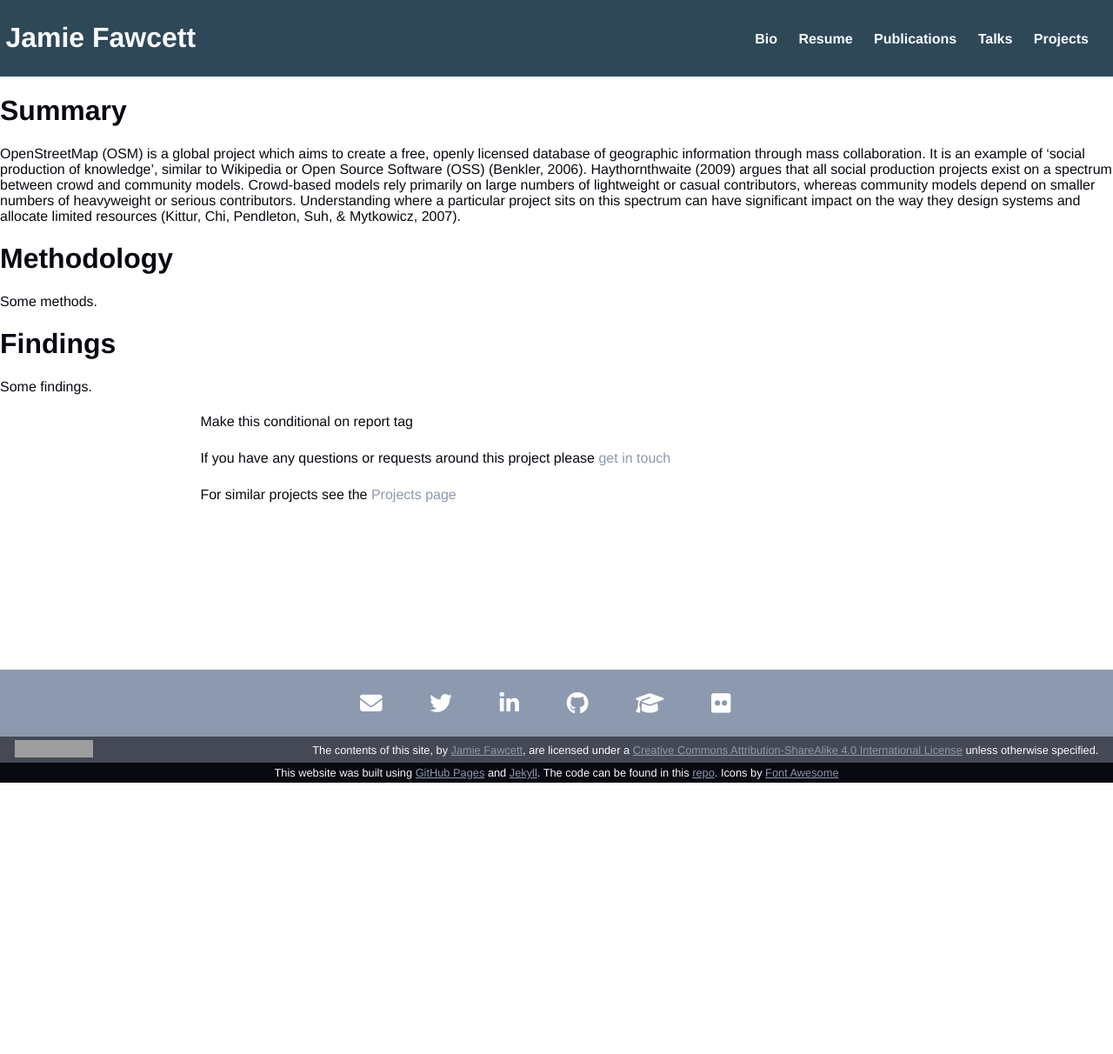
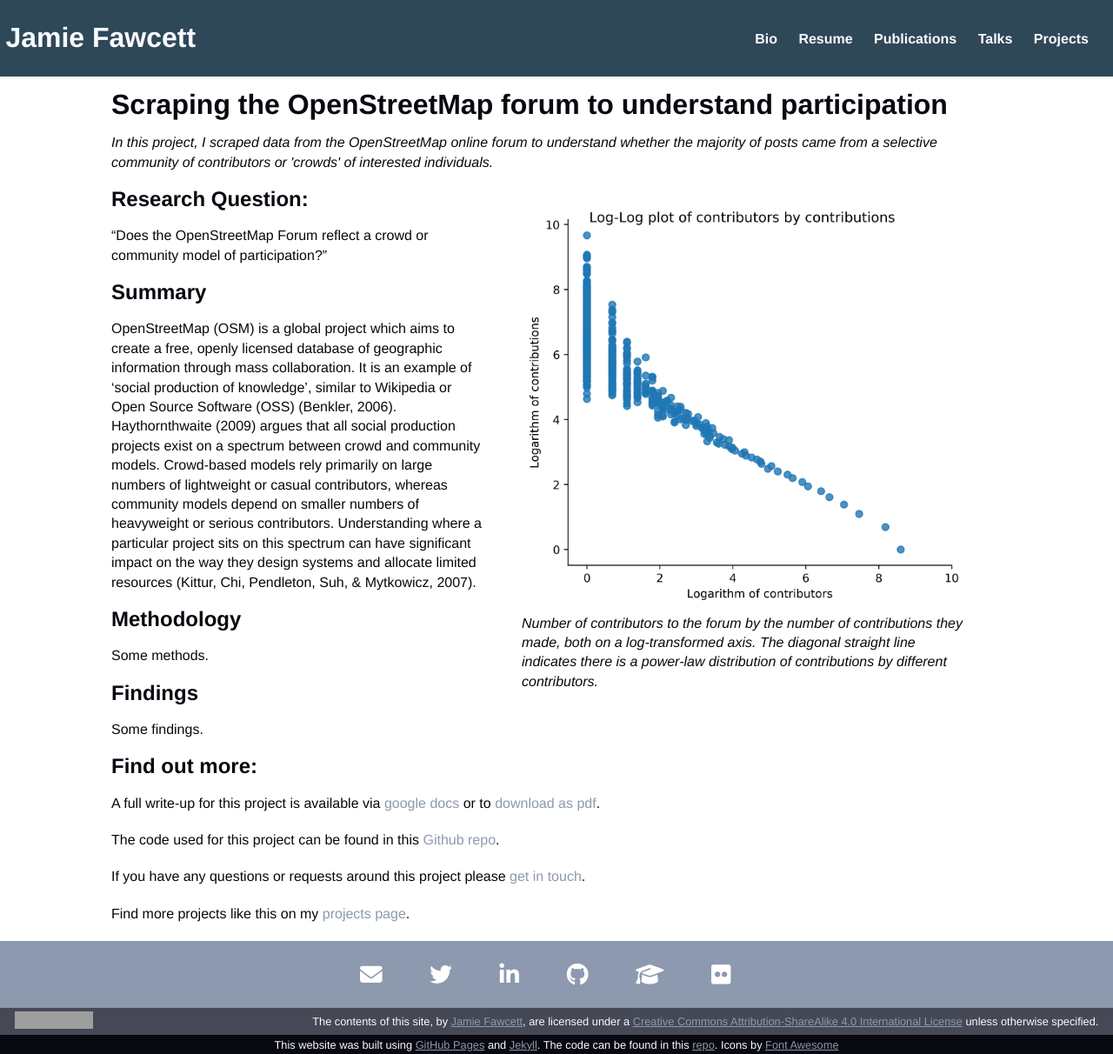
Before and after one commit to JmeF/JmeF.github.io, a Jekyll site: the page built from content/_projects/masters-accessing-data.md, in a window 1280 px wide. Shown: the whole page at 87% size. Built offline with Jekyll 4.4.1, drawn with Linux system fonts in a browser that asks for light colours; nearby versions of some CDN libraries; before the commit the page ends 900 px from its top, so only the background shows below that; grey boxes are pictures that could not be loaded.

Commit message:
Initial project layout

```diff
--- a/_layouts/project.html
+++ b/_layouts/project.html
@@ -1,16 +1,40 @@
 ---
 layout: default
 ---
-{{ content }}
+<div class="blurb">
+  <h1>{{page.descriptive-title}}</h1>
+  <p>{{page.long-description}}</p>
+</div>
 
-<div class="extras">
+<div class="project-image">
+  <figure>
+      <img src="{{ site.url }}/assets/images/{{ page.image }}" alt="main-fig" class="main-fig">
+      <figcaption>{{page.image-description}}</figcaption>
+  </figure>
+</div>
+
+
+<div class="content">
+  {{ content }}
+</div>
+
+<div class="find-more-projects">
+  <h2>Find out more:</h2>
   <div class="report-download">
-    <p>Make this conditional on report tag</p>
+    <p>A full write-up for this project is available via <a href="{{page.gdocs-link}}edit?usp=sharing">google docs</a>
+      or to <a href="{{page.gdocs-link}}export?format=pdf">download as pdf</a>.</p>
   </div>
+
+  <div class="code">
+    <p>The code used for this project can be found in this <a href= {{page.github-link}}>Github repo</a>.</p>
+  </div>
+
   <div class="more-info">
-    <p>If you have any questions or requests around this project please <a href="mailto:me@jamiefawcett.org.uk?subject={{ page.title }}">get in touch</a></p>
+    <p>If you have any questions or requests around this project please
+      <a href="mailto:me@jamiefawcett.org.uk?subject={{ page.title }}">get in touch</a>.</p>
   </div>
+
   <div class="more-projects">
-    <p>For similar projects see the <a href="/projects">Projects page</a></p>
+    <p>Find more projects like this on my <a href="/projects">projects page</a>.</p>
   </div>
 </div>
--- a/_sass/general_layout.scss
+++ b/_sass/general_layout.scss
@@ -47,6 +47,7 @@
 .blurb{
   p{
     font-style: italic;
+    font-size: $font-size-p;
   }
 }
 
@@ -186,3 +187,25 @@
       margin-right: auto;
     }
   }
+
+  /* Project layout
+  ------------------------------------------------------------------- */
+.project-image{
+  figure{
+    max-width: 750px;
+    min-width: 350px;
+    width:50%;
+    float: right;
+  }
+  figcaption{
+    font-style: italic;
+    font-size: $font-size-p;
+  }
+}
+
+.find-more-projects{
+  clear:both;
+  div{
+    width:100%;
+  }
+}
--- a/content/_projects/masters-accessing-data.md
+++ b/content/_projects/masters-accessing-data.md
@@ -1,20 +1,33 @@
 ---
 layout: project
 type: Masters
-short-title: "Accessing Data"
-long-title: "Does the OpenStreetMap Forum reflect a crowd or community model of participation?"
 
+image: "accessing-data-figure.png"
+image-description: "Number of contributors to the forum by the number of contributions they made, both on a log-transformed axis.
+The diagonal straight line indicates there is a power-law distribution of contributions by different contributors."
+
+descriptive-title: "Scraping the OpenStreetMap forum to understand participation"
+short-description: "A short methods paper detailing an automated web-scraping approach
+ for collecting data from an online forum."
+long-description: "In this project, I scraped data from the OpenStreetMap online forum to understand whether
+the majority of posts came from a selective community of contributors or 'crowds' of interested individuals."
+
+report: True
 gdocs-link: "https://docs.google.com/document/d/1ZZvyY366r5glFlgblz3Sf2mJO8DrmmfNOvVCcaETHnQ/"
+github-link: "https://github.com/JmeF"
 
 ---
-# Summary
 
+## Research Question:
+"Does the OpenStreetMap Forum reflect a crowd or community model of participation?"
+
+## Summary
 OpenStreetMap (OSM) is a global project which aims to create a free, openly licensed database of geographic information through mass collaboration. It is an example of ‘social production of knowledge’, similar to Wikipedia or Open Source Software (OSS) (Benkler, 2006). Haythornthwaite (2009) argues that all social production projects exist on a spectrum between crowd and community models. Crowd-based models rely primarily on large numbers of lightweight or casual contributors, whereas community models depend on smaller numbers of heavyweight or serious contributors. Understanding where a particular project sits on this spectrum can have significant impact on the way they design systems and allocate limited resources (Kittur, Chi, Pendleton, Suh, & Mytkowicz, 2007).
 
-# Methodology
+## Methodology
 
 Some methods.
 
-# Findings
+## Findings
 
 Some findings.
--- a/projects/index.html
+++ b/projects/index.html
@@ -9,7 +9,7 @@
 <div>
 	<ul class="projects">
 		{% for project in site.projects %}
-			<li><a href="{{ project.url }}" title="{{ project.title }}">{{ project.title }}</a></li>
+			<li><a href="{{ project.url }}" title="{{ project.descriptive-title }}"> {{project.type}}: {{ project.descriptive-title }}</a></li>
 		{% endfor %}
 	</ul>
 </div>
```
Also changed, not shown: assets/images/accessing-data-figure.png (added).
